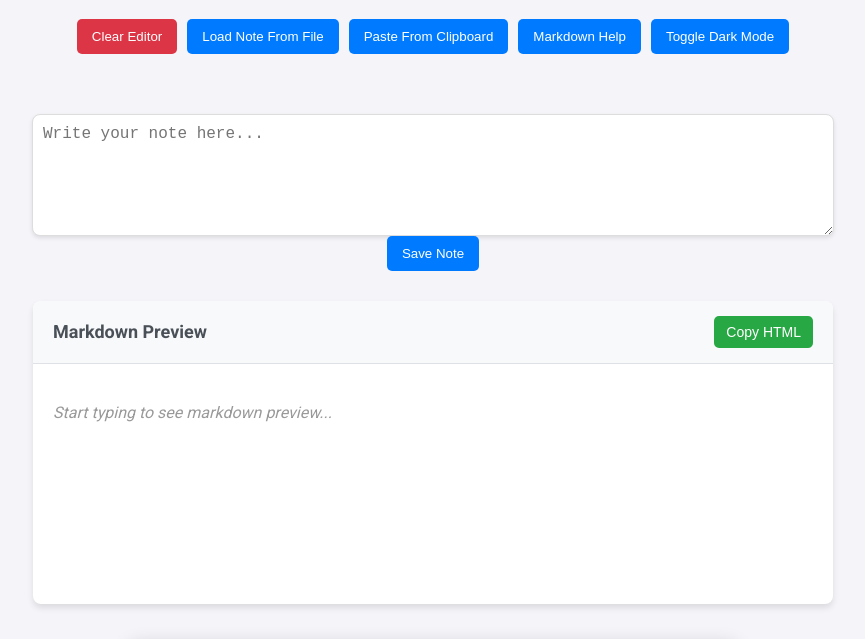
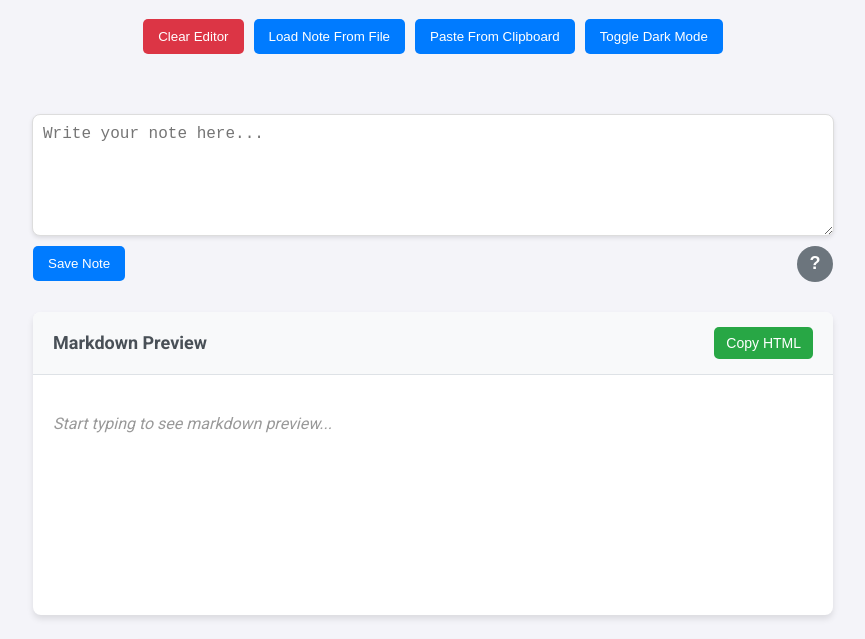
Before and after one commit to toddwmac/my-notes-app, a plain HTML site: page index.html in a window 1280 px wide. Shown: the part 82-721 px from the top of the page, without its empty margins (207-1072 px from the left). Drawn offline with nearby package versions, Linux system fonts and the light colour scheme.

Commit message:
Improve markdown help button UX
- Moved markdown help button below the edit window
- Changed button from text to a question mark icon
- Added styling for the new icon button
- Improved layout with editor actions container
- Kept modal functionality unchanged

```diff
--- a/index.html
+++ b/index.html
@@ -17,13 +17,15 @@
     <button id="clear-btn">Clear Editor</button>
     <button id="load-file-btn">Load Note From File</button>
     <button id="paste-btn">Paste From Clipboard</button>
-    <button id="markdown-help-btn">Markdown Help</button>
     <button id="dark-mode-toggle">Toggle Dark Mode</button>
   </div>
   <input type="file" id="file-input" accept=".txt" style="display:none" />
   <div id="note-container"></div>
   <textarea id="note-input" placeholder="Write your note here..."></textarea>
-  <button id="save-btn">Save Note</button>
+  <div class="editor-actions">
+    <button id="save-btn">Save Note</button>
+    <button id="markdown-help-btn" class="icon-button" title="Markdown Help">?</button>
+  </div>
 
   <!-- Markdown Display Panel -->
   <div id="markdown-panel">
--- a/styles.css
+++ b/styles.css
@@ -451,4 +451,42 @@ button:hover {
 .dark-mode .cheatsheet-note {
   background-color: #2d2d2d;
   border-left-color: #0d6efd;
+}/*
+ Editor actions container */
+.editor-actions {
+  width: 80%;
+  max-width: 800px;
+  display: flex;
+  justify-content: space-between;
+  align-items: center;
+  margin-top: 10px;
 }
+
+/* Question mark icon button */
+.icon-button {
+  width: 36px;
+  height: 36px;
+  border-radius: 50%;
+  font-size: 18px;
+  font-weight: bold;
+  display: flex;
+  align-items: center;
+  justify-content: center;
+  background-color: #6c757d;
+  color: white;
+  cursor: pointer;
+  transition: all 0.3s ease;
+}
+
+.icon-button:hover {
+  background-color: #5a6268;
+  transform: scale(1.05);
+}
+
+.dark-mode .icon-button {
+  background-color: #495057;
+}
+
+.dark-mode .icon-button:hover {
+  background-color: #6c757d;
+}
```
